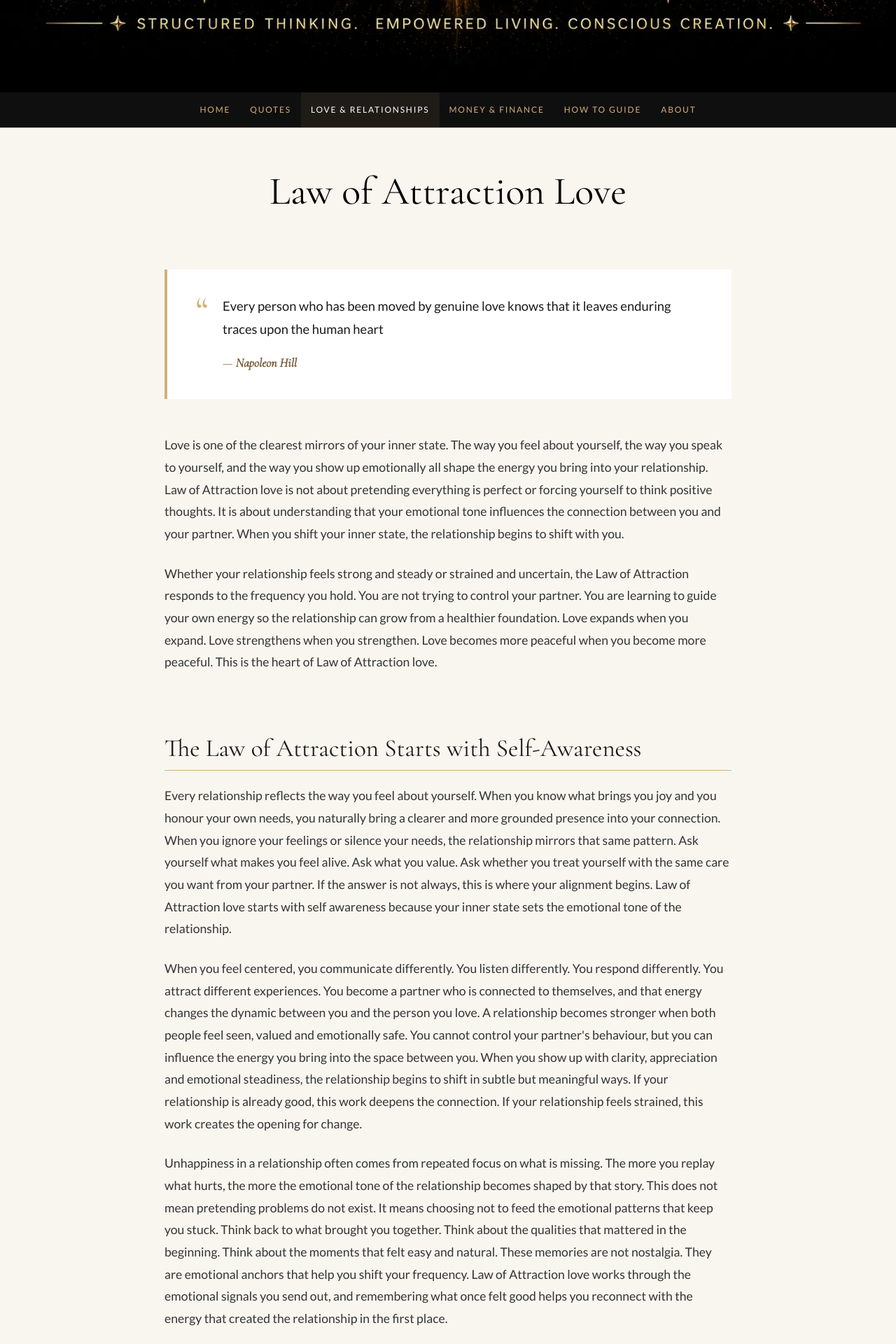
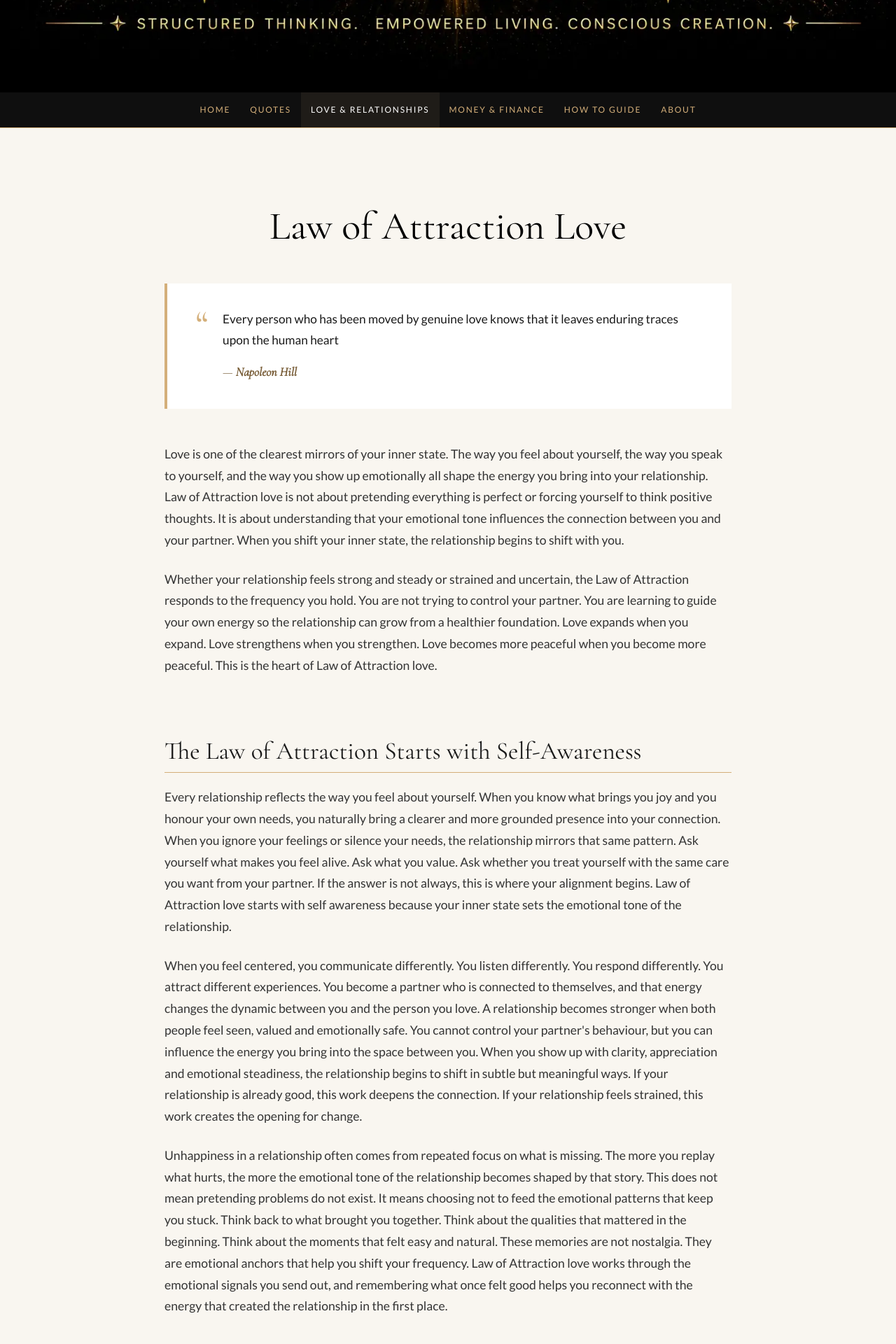
Before and after one commit to LOAC-Central/loacentral, a Jekyll site: the page built from love-relationships/law-of-attraction-love-relationships.html, in a window 1280 px wide. Shown: the part 342-2262 px from the top of the page at 70% size. Built offline with Jekyll 4.4.1, drawn with Linux system fonts in a browser that asks for light colours.

Commit message:
Update law-of-attraction-love-relationships.html

```diff
--- a/love-relationships/law-of-attraction-love-relationships.html
+++ b/love-relationships/law-of-attraction-love-relationships.html
@@ -87,11 +87,11 @@
 </script>
 
 <style>
-  .loa-love { font-family: 'Lato', sans-serif; background: #f9f6f0; color: #1a1a1a; line-height: 1.8; }
+  .loa-love { background: #f9f6f0; color: #1a1a1a; line-height: 1.75; }
 
   .loa-love .container { max-width: 850px; margin: 0 auto; padding: 60px 20px; }
 
-  .loa-love .hero-intro { text-align: center; margin-bottom: 80px; }
+  .loa-love .hero-intro { text-align: center; margin: 50px auto 40px; max-width: 760px; }
   .loa-love .hero-intro h1 { font-family: 'Cormorant Garamond', serif; font-size: 3.5rem; margin-bottom: 20px; font-weight: 400; color: #000; line-height: 1.1; }
   .loa-love .hero-intro p { font-size: 1.3rem; font-style: italic; color: #555; max-width: 600px; margin: 0 auto; }
 
@@ -101,7 +101,7 @@
   .loa-love .quote-block { display: flex; align-items: flex-start; gap: 20px; background: #fff; border-left: 4px solid #d4af7a; padding: 36px 40px; margin: 50px 0; position: relative; }
   .loa-love .quote-block .open-mark { font-family: 'Cormorant Garamond', serif; font-size: 3.5rem; color: #d4af7a; line-height: 1; flex-shrink: 0; margin-top: -6px; }
   .loa-love .quote-block .quote-inner { display: flex; flex-direction: column; gap: 16px; }
-  .loa-love .quote-block .quote-text { font-family: 'Lato', sans-serif; font-size: 1.15rem; color: #1a1a1a; line-height: 1.8; margin: 0; }
+  .loa-love .quote-block .quote-text { font-size: 1.08rem; color: #1a1a1a; line-height: 1.75; margin: 0; }
   .loa-love .quote-block .quote-attr { font-family: 'Cormorant Garamond', serif; font-size: 1.1rem; font-style: italic; color: #7a5f3a; margin: 0; }
 
   .loa-love .summary-grid { display: grid; grid-template-columns: repeat(auto-fit, minmax(300px, 1fr)); gap: 20px; margin-top: 60px; }
```
